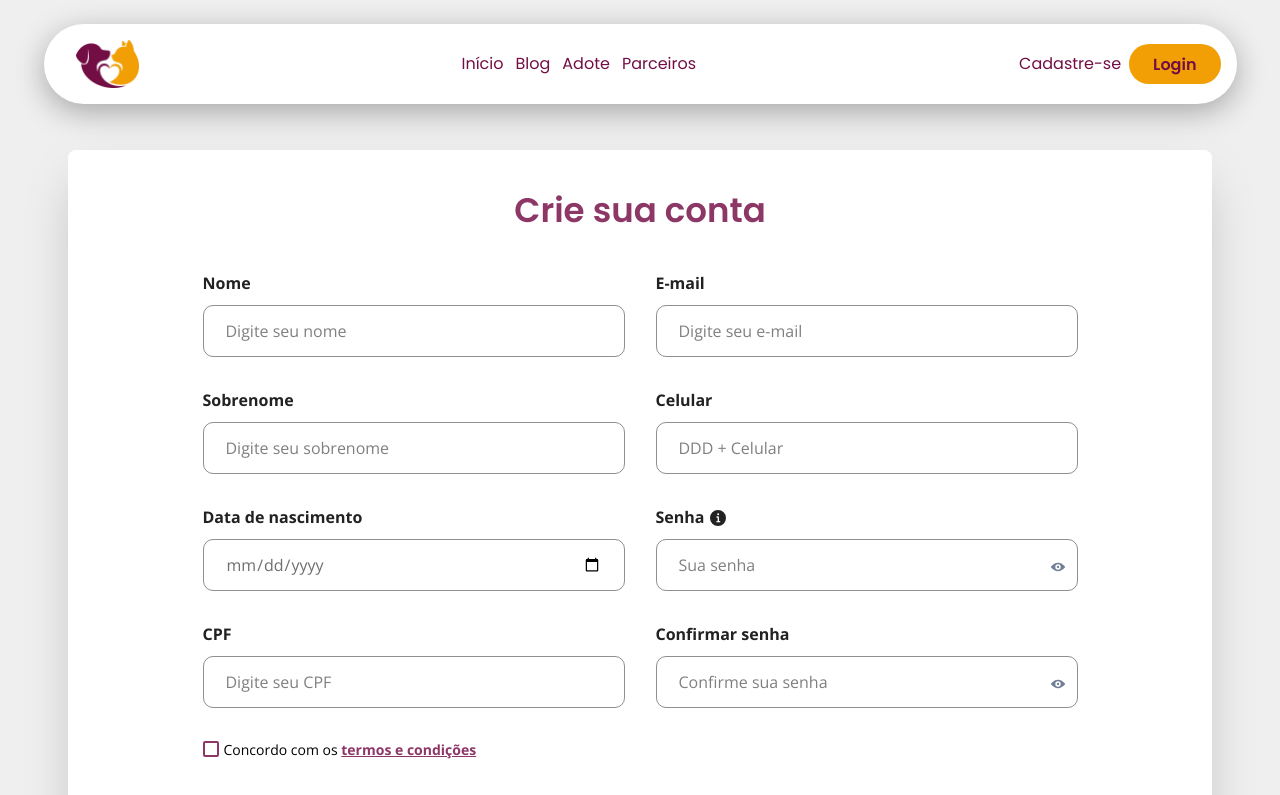
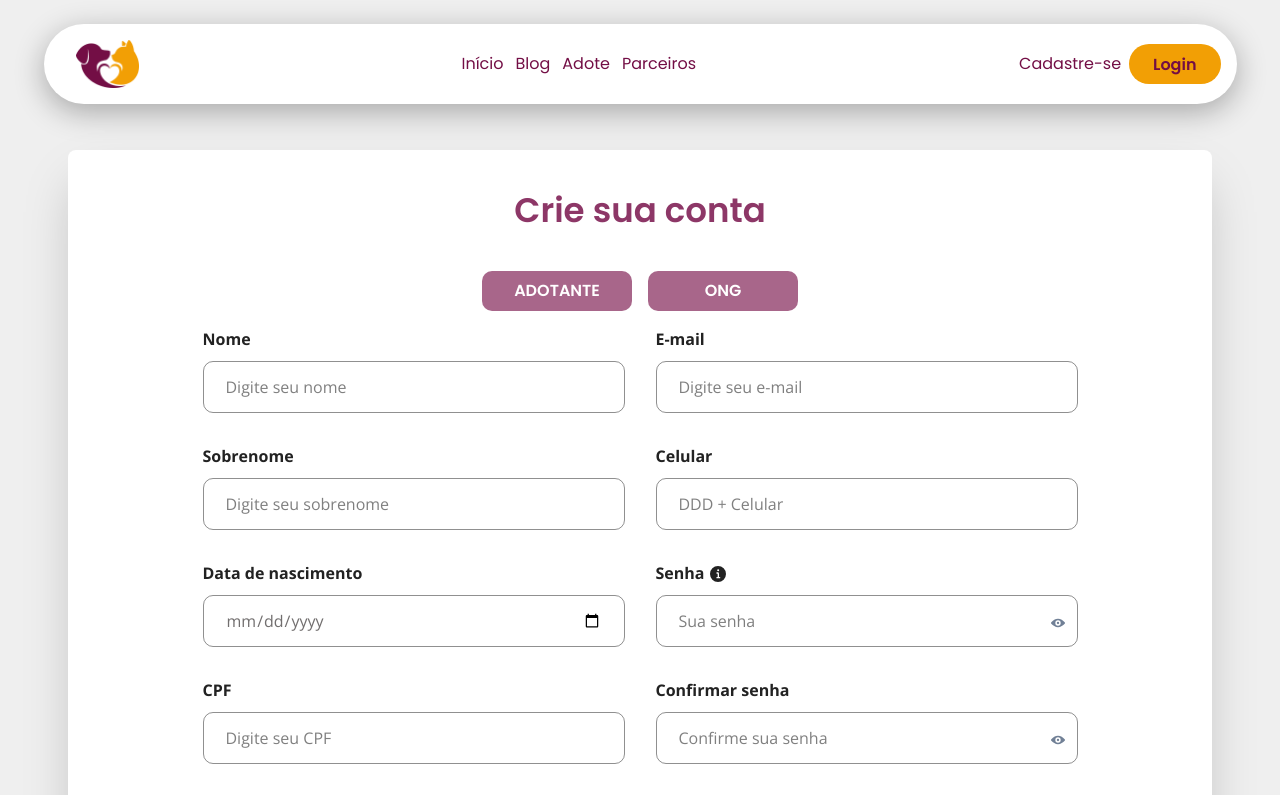
Before and after one commit to DevFlowBot/front-end-aumagemea, a Next.js app: page /cadastro in a window 1280 px wide. Shown: the top 795 px of the page. Built offline with nearby package versions, Linux system fonts and the light colour scheme.

Commit message:
Adiciona Botões Adotante e Ong

```diff
--- a/src/app/(auth)/cadastro/page.jsx
+++ b/src/app/(auth)/cadastro/page.jsx
@@ -45,6 +45,8 @@ export default function CadastroForm() {
   const [phone, setPhone] = useState('');
   const [birthDate, setBirthDate] = useState('');
 
+  const [userType, setUserType] = useState('');
+
   const { hasMinLength, hasNumber, hasSymbol } = rulesPassword(password);
 
   return (
@@ -79,6 +81,35 @@ export default function CadastroForm() {
           Crie sua conta
         </Heading>
 
+        <Flex justify="center" gap={4} mb={4} wrap="wrap">
+          <Button
+            onClick={() => setUserType('adotante')}
+            bg={userType === 'adotante' ? '#8D3767' : '#8d3766c2'}
+            color="#fff"
+            _hover={{ bg: userType === 'adotante' ? '#8D3767' : '#8d3766c2' }}
+            borderRadius="10px"
+            fontFamily="Poppins"
+            fontWeight={600}
+            p="20px"
+            w={{ base: '48%', md: '150px' }}
+          >
+            ADOTANTE
+          </Button>
+          <Button
+            onClick={() => setUserType('ong')}
+            bg={userType === 'ong' ? '#8D3767' : '#8d3766c2'}
+            color="#fff"
+            _hover={{ bg: userType === 'ong' ? '#8D3767' : '#8d3766c2' }}
+            borderRadius="10px"
+            fontFamily="Poppins"
+            fontWeight={600}
+            p="20px"
+            w={{ base: '48%', md: '150px' }}
+          >
+            ONG
+          </Button>
+        </Flex>
+
         <Flex
           justify="center"
           align="flex-start"
@@ -87,7 +118,7 @@ export default function CadastroForm() {
           mb={{ base: 6, md: '50px' }}
           wrap="wrap"
         >
-          {/* Coluna Esquerda */}
+
           <Flex direction="column" gap={{ base: 6, md: '31px' }} w={{ base: '100%', md: '422px' }}>
             <FormField label="Nome" placeholder="Digite seu nome" />
             <FormField label="Sobrenome" placeholder="Digite seu sobrenome" />
@@ -141,7 +172,6 @@ export default function CadastroForm() {
             </Flex>
           </Flex>
 
-          {/* Coluna Direita */}
           <Flex direction="column" gap={{ base: 6, md: '31px' }} w={{ base: '100%', md: '422px' }}>
             <FormField label="E-mail" placeholder="Digite seu e-mail" />
 
@@ -157,7 +187,6 @@ export default function CadastroForm() {
               />
             </Box>
 
-            {/* Senha */}
             <Box position="relative">
               <Flex align="center" gap="6px" mb="10px" wrap="wrap">
                 <Text fontFamily="Open Sans" fontWeight="bold" fontSize="16px" color="#222">
@@ -239,7 +268,6 @@ export default function CadastroForm() {
               )}
             </Box>
 
-            {/* Confirmar senha */}
             <Box position="relative">
               <Text fontFamily="Open Sans" fontWeight="700" fontSize="16px" mb="10px" color="#222">
                 Confirmar senha
@@ -280,7 +308,6 @@ export default function CadastroForm() {
           </Flex>
         </Flex>
 
-        {/* Botão Cadastrar */}
         <Flex justify="center" mt={4}>
           <Link href="/formcompatibilidade">
             <Button
@@ -290,7 +317,7 @@ export default function CadastroForm() {
               color="#fff"
               borderRadius="10px"
               fontFamily="Poppins"
-              fontWeight="600"
+              fontWeight={600}
               textTransform="uppercase"
               _hover={{ bg: '#BF3990' }}
             >
```
